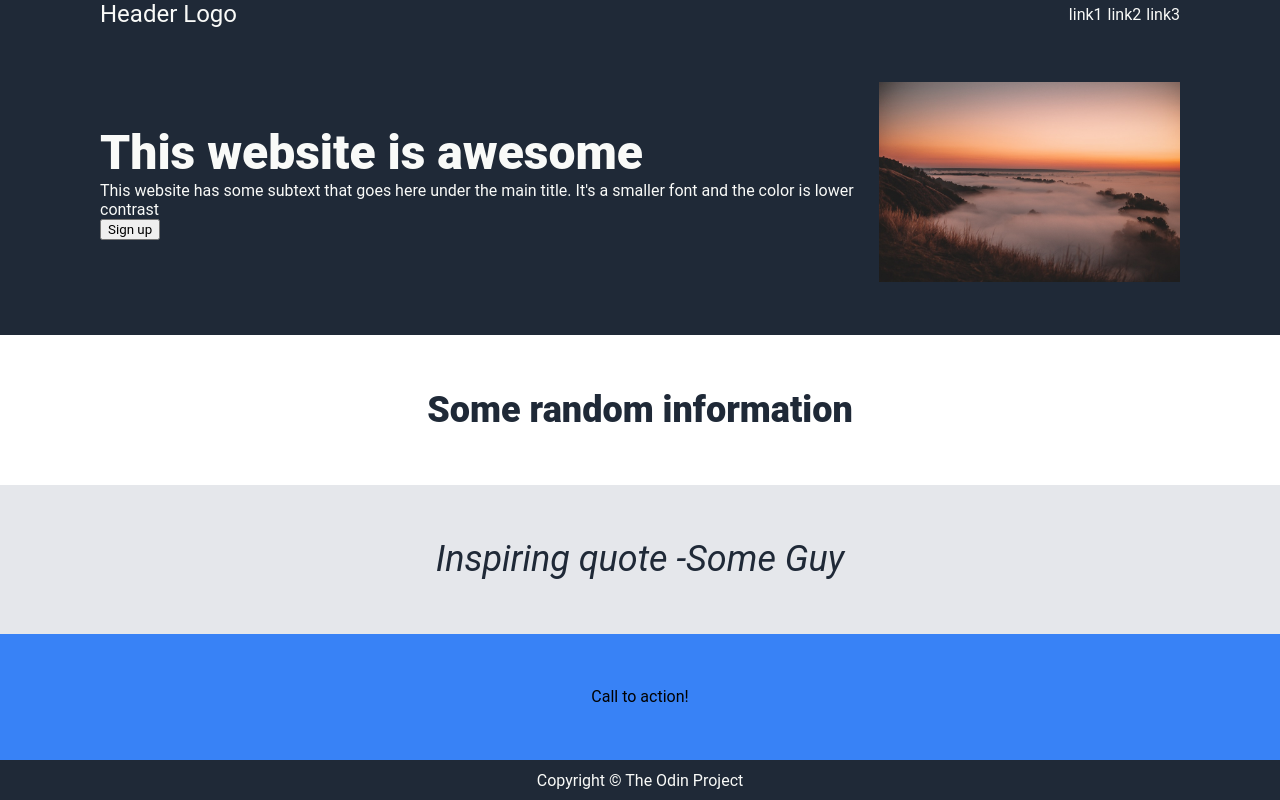
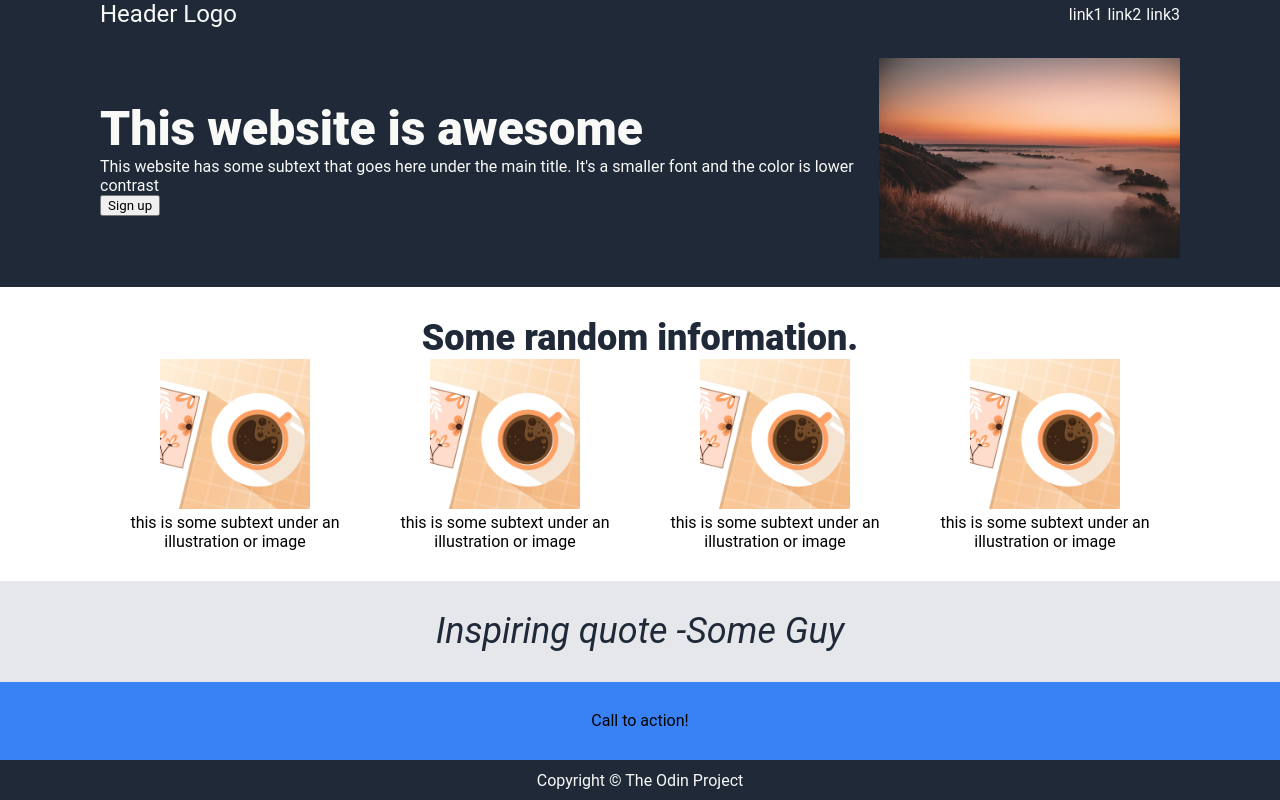
Before and after one commit to niallsiow/landing-page, a plain HTML site: page index.html in a window 1280 px wide. Drawn offline with Linux system fonts and the light colour scheme.

Commit message:
Add more placeholder content for information section

```diff
--- a/index.html
+++ b/index.html
@@ -30,7 +30,27 @@
         <img src="images/placeholder_sunset.jpg" alt="Hero Placeholder Image">
         </div>
 
-      <div class="section information">Some random information</div>
+      <div class="section information">
+        <div class="information-header">Some random information.</div>
+        <div class="information-content">
+          <div class="info-block">
+            <img src="images/placeholder_coffee.jpg" alt="Information Placeholder Image">
+            <div>this is some subtext under an illustration or image</div>
+          </div>
+          <div class="info-block">
+            <img src="images/placeholder_coffee.jpg" alt="Information Placeholder Image">
+            <div>this is some subtext under an illustration or image</div>
+          </div>
+          <div class="info-block">
+            <img src="images/placeholder_coffee.jpg" alt="Information Placeholder Image">
+            <div>this is some subtext under an illustration or image</div>
+          </div>
+          <div class="info-block">
+            <img src="images/placeholder_coffee.jpg" alt="Information Placeholder Image">
+            <div>this is some subtext under an illustration or image</div>
+          </div>
+        </div>
+      </div>
 
       <div class="section quote">Inspiring quote -Some Guy</div>
 
--- a/style.css
+++ b/style.css
@@ -31,7 +31,12 @@ body{
   width: auto;
 }
 
-.information{
+.info-block img{
+  height: 150px;
+  width: 150px;
+}
+
+.information-header{
   font-size: 36px;
   font-weight: 800;
   color: #1F2937;
@@ -90,6 +95,16 @@ body{
   gap: 20px;
 }
 
+.information{
+  display: flex;
+  flex-direction: column;
+}
+
+.information-content{
+  display: flex;
+  text-align: center;
+}
+
 .footer{
   flex-basis: 5%;
   display: flex;
```
Also changed, not shown: images/placeholder_coffee.jpg (added).
